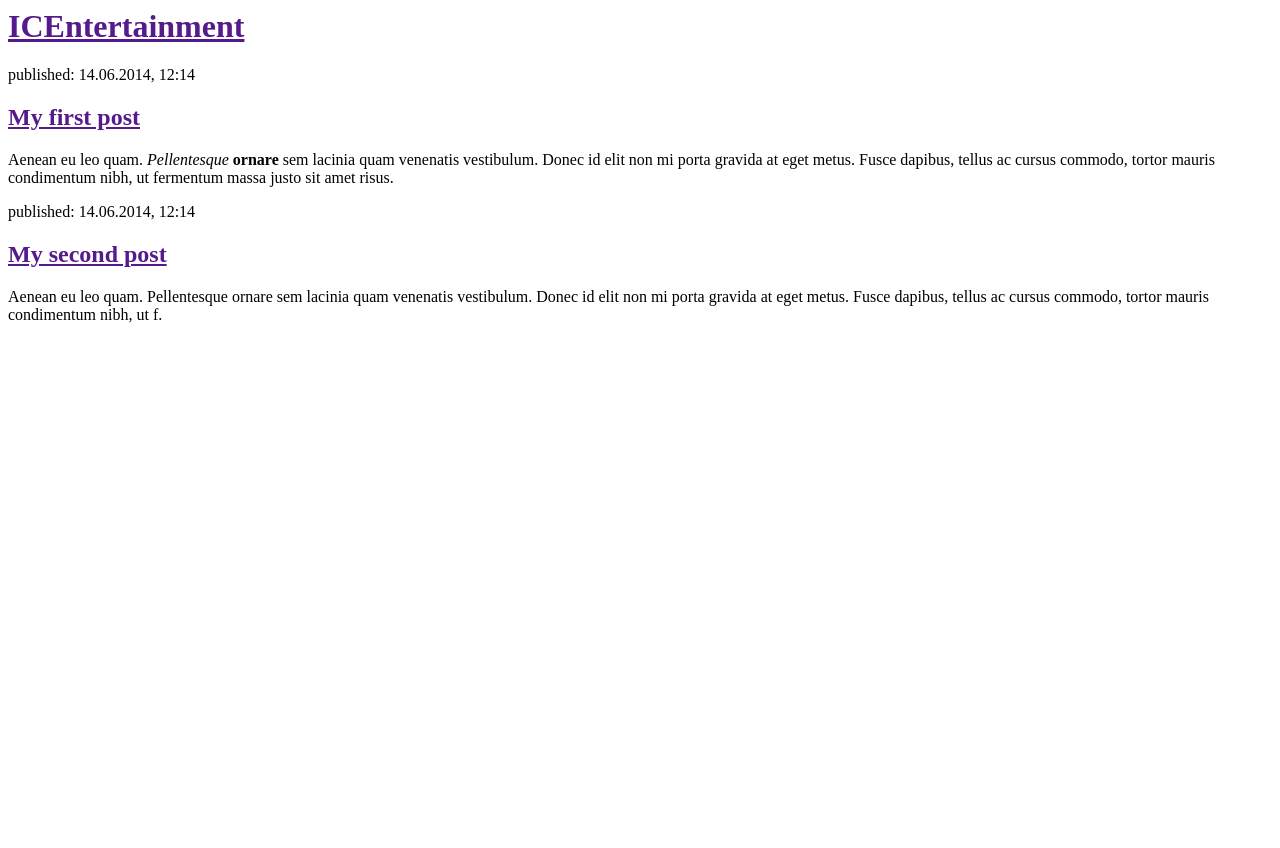
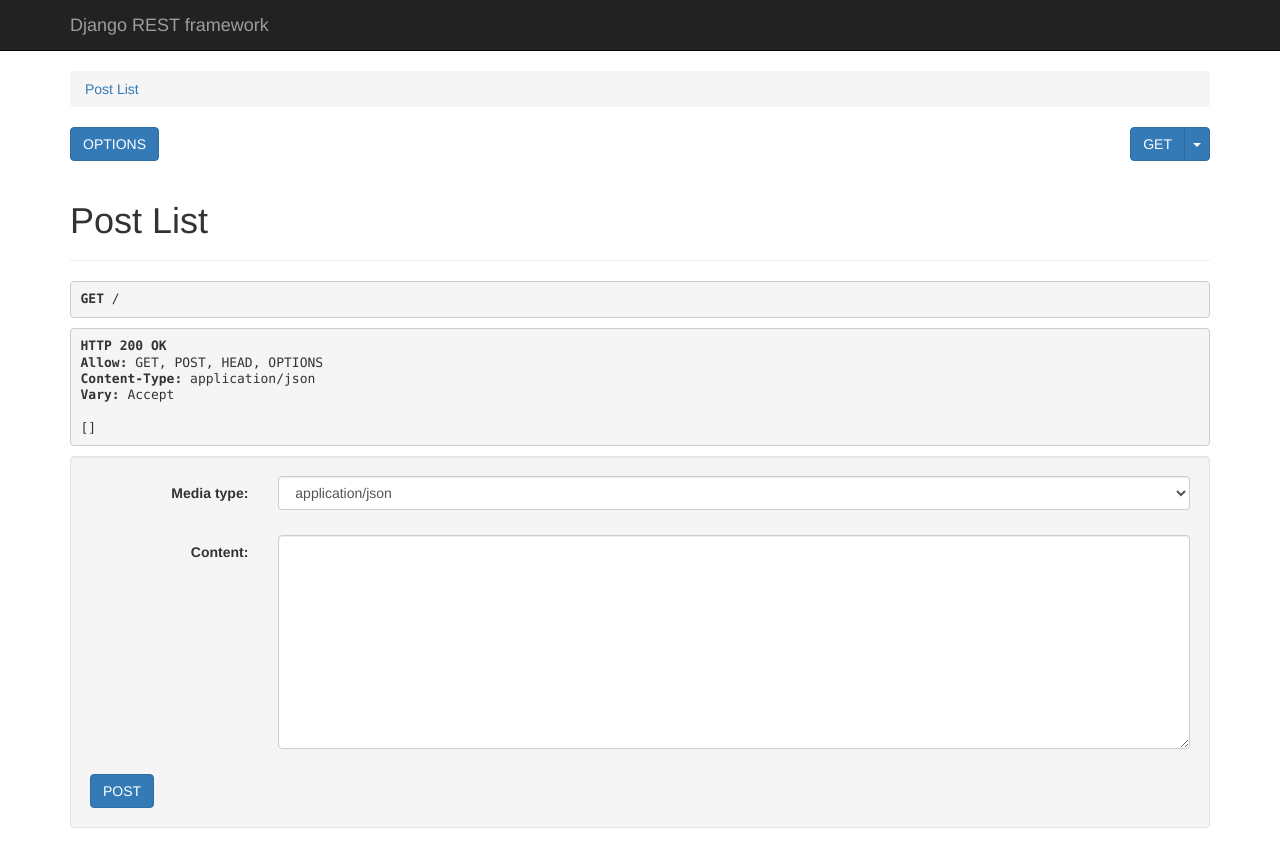
Before and after one commit to GabriellBP/ICEntertainment, a Django app: page / in a window 1280 px wide. Before the commit the page ends 323 px from the top, so only its background shows below. Run offline with Django 3.2, Linux system fonts and the light colour scheme; data that the repository does not hold is empty; some libraries are stand-ins or nearby versions.

Commit message:
organizing the structure

```diff
--- a/ICEntertainment/admin.py
+++ b/ICEntertainment/admin.py
@@ -1,5 +1,6 @@
 from django.contrib import admin
-from .models import Post
+from .models import *
 
 # Register your models here.
 admin.site.register(Post)
+admin.site.register(User)
--- /dev/null
+++ b/ICEntertainment/serializers.py
@@ -0,0 +1,8 @@
+from rest_framework import serializers
+
+from .models import *
+
+class PostSerializer(serializers.ModelSerializer):
+    class Meta:
+        model = Post
+        fields = '__all__'
--- a/ICEntertainment/templates/ICEntertainment/post_list.html
+++ b/ICEntertainment/templates/ICEntertainment/post_list.html
@@ -7,16 +7,12 @@
             <h1><a href="">ICEntertainment</a></h1>
         </div>
 
-        <div>
-            <p>published: 14.06.2014, 12:14</p>
-            <h2><a href="">My first post</a></h2>
-            <p>Aenean eu leo quam. <em>Pellentesque</em> <strong>ornare</strong> sem lacinia quam venenatis vestibulum. Donec id elit non mi porta gravida at eget metus. Fusce dapibus, tellus ac cursus commodo, tortor mauris condimentum nibh, ut fermentum massa justo sit amet risus.</p>
-        </div>
-
-        <div>
-            <p>published: 14.06.2014, 12:14</p>
-            <h2><a href="">My second post</a></h2>
-            <p>Aenean eu leo quam. Pellentesque ornare sem lacinia quam venenatis vestibulum. Donec id elit non mi porta gravida at eget metus. Fusce dapibus, tellus ac cursus commodo, tortor mauris condimentum nibh, ut f.</p>
-        </div>
+        {% for post in posts %}
+            <div>
+                <p>published: {{ post.published_date }}</p>
+                <h1><a href="">{{ post.title }}</a></h1>
+                <p>{{ post.text|linebreaksbr }}</p>
+            </div>
+        {% endfor %}
     </body>
 </html>
--- a/ICEntertainment/urls.py
+++ b/ICEntertainment/urls.py
@@ -1,7 +1,9 @@
 from django.conf.urls import url
 from . import views
+from rest_framework.urlpatterns import format_suffix_patterns
 
 urlpatterns = [
-    url(r'^$', views.post_list, name='post_list'),
-
+    url(r'^$', views.PostList.as_view(), name='post_list'),
+    url(r'^(?P<pk>[0-9]+)/$', views.PostDetail.as_view()),
 ]
+urlpatterns = format_suffix_patterns(urlpatterns)
--- a/ICEntertainment/views.py
+++ b/ICEntertainment/views.py
@@ -1,4 +1,51 @@
-from django.shortcuts import render
+from django.http import Http404
+from rest_framework.views import APIView
+from rest_framework.response import Response
+from rest_framework import status
 
+from .models import *
+from .serializers import *
+
+
+'''
 def post_list(request):
-    return render(request, 'ICEntertainment/post_list.html', {})
+    posts = Post.objects.filter(published_date__lte = timezone.now()).order_by('published_date')
+    return render(request, 'ICEntertainment/post_list.html', {'posts': posts})
+'''
+
+class PostList(APIView):
+    def get(self, request):
+        posts = Post.objects.all()
+        serializer = PostSerializer(posts, many=True)
+        return Response(serializer.data)
+
+    def post(self, request):
+        serializer = PostSerializer(data=request.data)
+        print(request.data)
+        if serializer.is_valid():
+            serializer.save()
+            return Response(serializer.data, status=status.HTTP_201_CREATED)
+        return Response(serializer.errors, status=status.HTTP_400_BAD_REQUEST)
+
+class PostDetail(APIView):
+    def get_object(self, pk):
+        try:
+            return Post.objects.get(pk=pk)
+        except Post.DoesNotExist:
+            raise Http404
+
+    def get(self, request, pk):
+        pass
+
+    def put(self, request, pk):
+        post = self.get_object(pk)
+        serializer = PostSerializer(post, data=request.data)
+        if serializer.is_valid():
+            serializer.save()
+            return Response(serializer.data)
+        return Response(serializer.errors, status=status.HTTP_400_BAD_REQUEST)
+
+    def delete(self, request, pk):
+        post = self.get_object(pk)
+        post.delete()
+        return Response(status=status.HTTP_204_NO_CONTENT)
--- a/mysite/settings.py
+++ b/mysite/settings.py
@@ -37,7 +37,8 @@ INSTALLED_APPS = [
     'django.contrib.sessions',
     'django.contrib.messages',
     'django.contrib.staticfiles',
-    'ICEntertainment'
+    'ICEntertainment',
+    'rest_framework'
 ]
 
 MIDDLEWARE = [
--- a/mysite/urls.py
+++ b/mysite/urls.py
@@ -16,6 +16,7 @@ Including another URLconf
 from django.conf.urls import include, url
 from django.contrib import admin
 
+
 urlpatterns = [
     url(r'^admin/', admin.site.urls),
     url(r'', include('ICEntertainment.urls')),
```
Also changed, not shown: ICEntertainment/models.py (+20 -2 lines), 1 other file.
